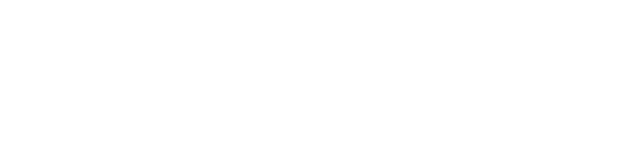
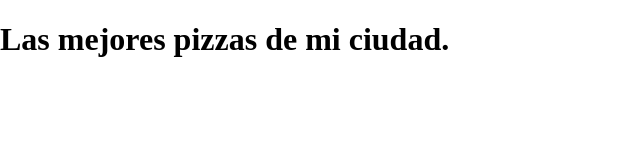
Before and after one commit to LRedolfi/boletines, a plain HTML site: page index.html in a window 1280 px wide. Shown: the whole page, without its empty margins (0-640 px from the left). Drawn offline with Linux system fonts and the light colour scheme.

Commit message:
Estructura del documento

```diff
--- a/index.html
+++ b/index.html
@@ -4,11 +4,17 @@
     <meta charset="UTF-8">
     <meta http-equiv="X-UA-Compatible" content="IE=edge">
     <meta name="viewport" content="width=device-width, initial-scale=1.0">
-    <title>Document</title>
+    <title>Las mejores pizzas de mi ciudad</title>
     <link rel="stylesheet" href="./recursos/css/normalize.css">
     <link rel="stylesheet" href="./recursos/css/main.css">
 </head>
 <body>
-
+    <div class="container">
+        <div class="content">
+            <header>
+                <h1>Las mejores pizzas de mi ciudad.</h1>
+            </header>
+        </div>
+    </div>
 </body>
 </html>
```
